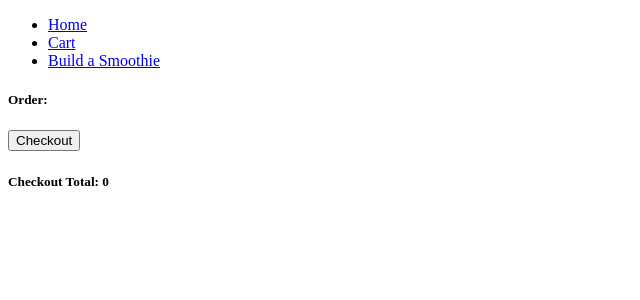
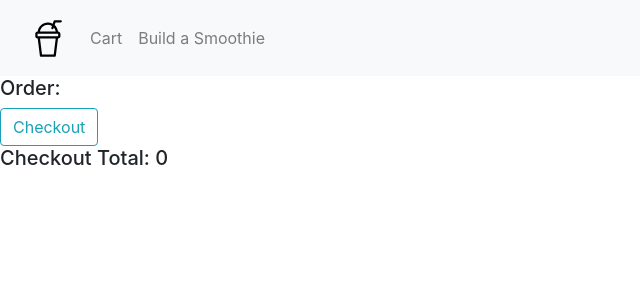
Before and after one commit to alliecaton/smoothie-shop-frontend, a React (Create React App) app: page /cart in a window 1280 px wide. Shown: the top 300 px of the page, without its empty margins (0-640 px from the left). Built offline with nearby package versions, Linux system fonts and the light colour scheme.

Commit message:
some barebones styline

```diff
--- a/package.json
+++ b/package.json
@@ -6,7 +6,9 @@
     "@testing-library/jest-dom": "^5.11.4",
     "@testing-library/react": "^11.1.0",
     "@testing-library/user-event": "^12.1.10",
+    "bootstrap": "^4.6.0",
     "react": "^17.0.2",
+    "react-bootstrap": "^1.5.2",
     "react-dom": "^17.0.2",
     "react-redux": "^7.2.4",
     "react-router-dom": "^5.2.0",
--- a/src/App.css
+++ b/src/App.css
@@ -17,3 +17,8 @@
     padding: 15px;
     margin: 10px;
 }
+
+svg {
+    width: 50px;
+    height: 50px;
+}
--- a/src/App.js
+++ b/src/App.js
@@ -9,6 +9,7 @@ import NavBar from './components/shared/NavBar'
 import SmoothieContainer from './containers/smoothieContainer'
 import Home from './components/shared/Home'
 import './App.css';
+import 'bootstrap/dist/css/bootstrap.min.css';
 
 
 class App extends Component {
--- a/src/components/cart/CheckoutButton.js
+++ b/src/components/cart/CheckoutButton.js
@@ -1,5 +1,6 @@
 import React, { Component } from 'react';
 import CheckoutForm from './CheckoutForm'
+import Button from 'react-bootstrap/Button';
 
 class CheckoutButton extends Component {
 
@@ -12,7 +13,7 @@ class CheckoutButton extends Component {
     render() {
         return (
             <div>
-                <button onClick={this.displayCheckoutForm}>Checkout</button>
+                <Button variant="outline-info" onClick={this.displayCheckoutForm}>Checkout</Button>{' '}
                 <div style={{display: this.state.formDisplayed ? 'block' : 'none' }}>
                     <CheckoutForm items={this.props.items} totalPrice={this.props.totalPrice} />
                 </div>
--- a/src/components/shared/NavBar.js
+++ b/src/components/shared/NavBar.js
@@ -1,18 +1,33 @@
 import React from 'react';
 import { Link } from 'react-router-dom'
+import { Navbar, Nav, Container } from 'react-bootstrap';
 
 const NavBar = () => {
     return (
-        <nav>
-        <div>
+        <Navbar bg="light" >
+             <Navbar.Brand href="/">
 
-            <ul>
-                <li><Link to="/">Home</Link></li>
-                <li><Link to="/cart">Cart</Link></li>
-                <li><Link to="/smoothie">Build a Smoothie</Link></li>
-            </ul>
-        </div>
-    </nav>
+    <svg version="1.1" xmlns="http://www.w3.org/2000/svg" xmlns="http://www.w3.org/1999/xlink"
+	 viewBox="-200 -100 700 700" xmlns="preserve">
+		<path d="M426,0h-84c-6.88,0-12.992,4.416-15.168,10.944l-12.96,38.848C293.552,38.816,270.672,32,246,32
+			c-73.92,0-134.304,56.224-142.368,128H102c-17.632,0-32,14.368-32,32v32c0,17.632,14.368,32,32,32h1.888l30.24,241.984
+			c0.992,8,7.808,14.016,15.872,14.016h192c8.064,0,14.88-6.016,15.872-14.016L388.112,256H390c17.632,0,32-14.368,32-32v-32
+			c0-17.632-14.368-32-32-32h-1.632c-4.064-36.192-21.28-68.16-47.136-91.168L353.52,32H426c8.832,0,16-7.168,16-16S434.832,0,426,0
+			z M327.888,480H164.112l-28-224h219.744L327.888,480z M390,192v32H102v-32h16h256H390z M356.4,160.032H135.632
+			C143.472,105.888,189.744,64,246,64c21.152,0,40.736,6.24,57.632,16.48l-8.8,26.464c-2.816,8.384,1.728,17.44,10.112,20.224
+			C306.64,127.744,308.336,128,310,128c6.688,0,12.928-4.224,15.168-10.944l4.8-14.368
+			C343.856,118.56,353.232,138.208,356.4,160.032z"/>
+    </svg>
+
+            </Navbar.Brand>
+        <Navbar.Collapse id="responsive-navbar-nav">
+        <Nav className="mr-auto">
+            {/* <Nav.Link to="/">Home</Nav.Link> */}
+            <Nav.Link href="/cart">Cart</Nav.Link>
+            <Nav.Link href="/smoothie">Build a Smoothie</Nav.Link>
+        </Nav>
+        </Navbar.Collapse>
+    </Navbar>
     );
 }
 
```
Also changed, not shown: 1 other file (tests, documents, lock files or other folders).
